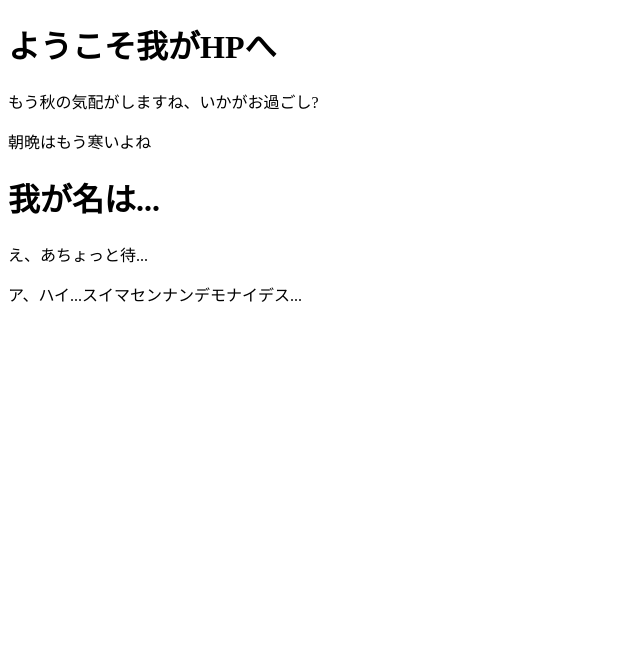
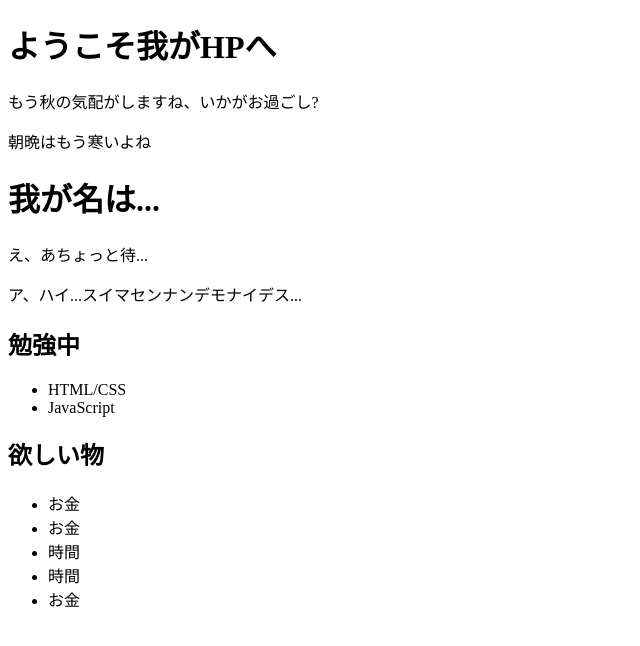
Before and after one commit to chatoraneco/hp, a plain HTML site: page index.html in a window 1280 px wide. Shown: the whole page, without its empty margins (0-640 px from the left). Drawn offline with Linux system fonts and the light colour scheme.

Commit message:
もっと文章を追加したよ？？

```diff
--- a/index.html
+++ b/index.html
@@ -10,5 +10,18 @@
         <h1>我が名は...</h1>
         <p>え、あちょっと待...</p>
         <p>ア、ハイ...スイマセンナンデモナイデス...</p>
+        <h2>勉強中</h2>
+        <ul>
+            <li>HTML/CSS</li>
+            <li>JavaScript</li>
+        </ul>
+        <h2>欲しい物</h2>
+        <ul>
+            <li>お金</li>
+            <li>お金</li>
+            <li>時間</li>
+            <li>時間</li>
+            <li>お金</li>
+        </ul>
     </body>
 </html>
```
